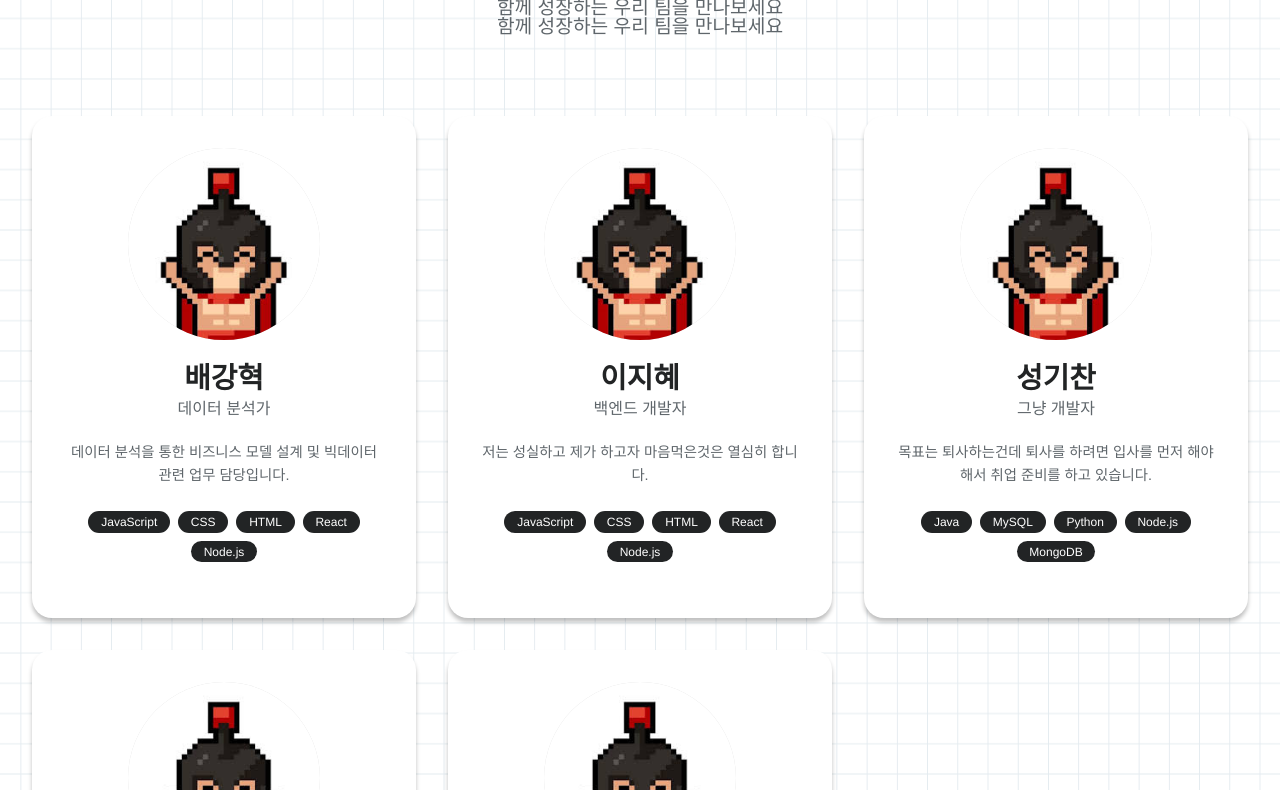
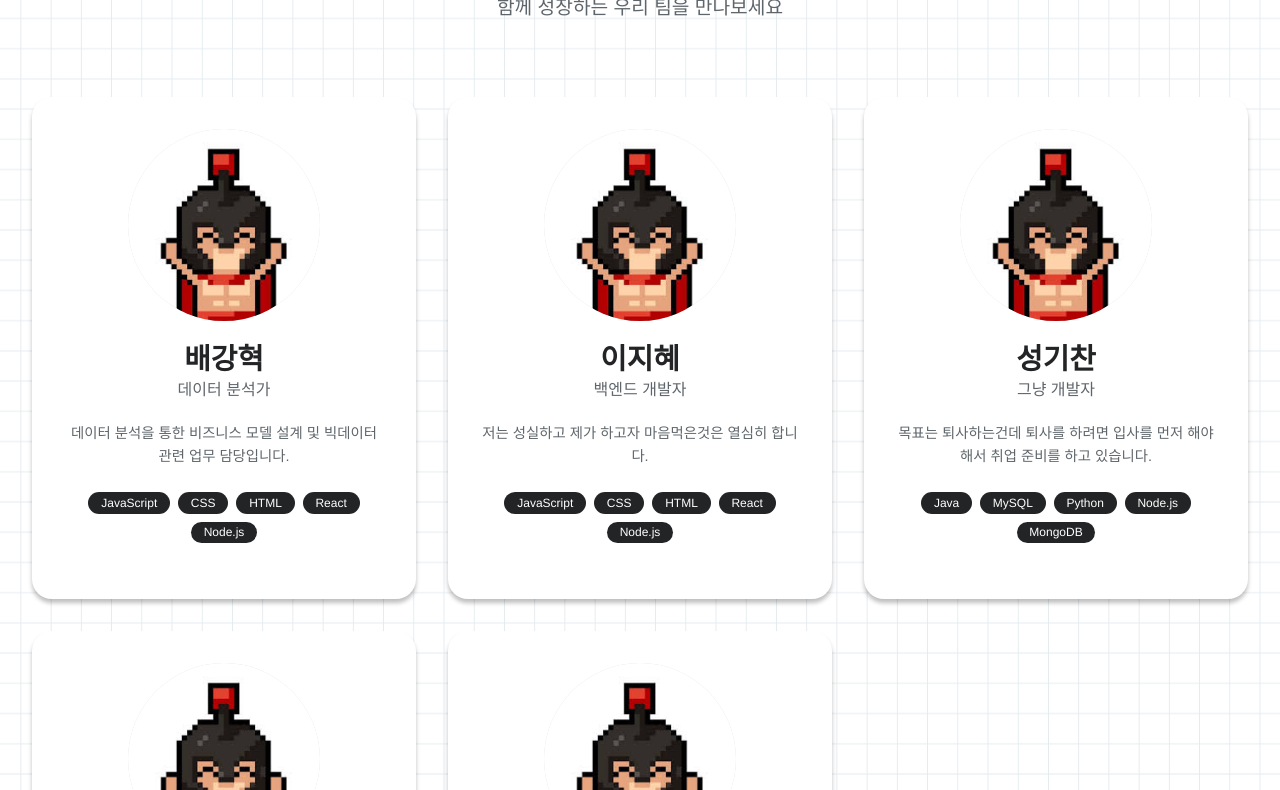
Before and after one commit to thetana/sparta-git-cowork2jo, a plain HTML site: page index.html in a window 1280 px wide. Shown: the part 130-920 px from the top of the page. Drawn offline with nearby package versions, Linux system fonts and the light colour scheme.

Commit message:
인덱스 파일 정상화

```diff
--- a/index.html
+++ b/index.html
@@ -14,7 +14,7 @@
     <meta property="og:image:width" content="1200" />
     <meta property="og:image:height" content="630" />
 
-    <title>팀원 소개 하기123</title>
+    <title>팀원 소개 하기</title>
     <style>
         @import url("https://cdnjs.cloudflare.com/ajax/libs/meyer-reset/2.0/reset.min.css");
 
@@ -250,7 +250,6 @@
                 <div class="team-header">
                     <h1 class="team-title font-bold">팀원 소개</h1>
                     <p class="team-subtitle font-regular">함께 성장하는 우리 팀을 만나보세요</p>
-                    <p class="team-subtitle font-regular">함께 성장하는 우리 팀을 만나보세요</p>
                 </div>
 
                 <div id="team-container" class="team-grid">
```
